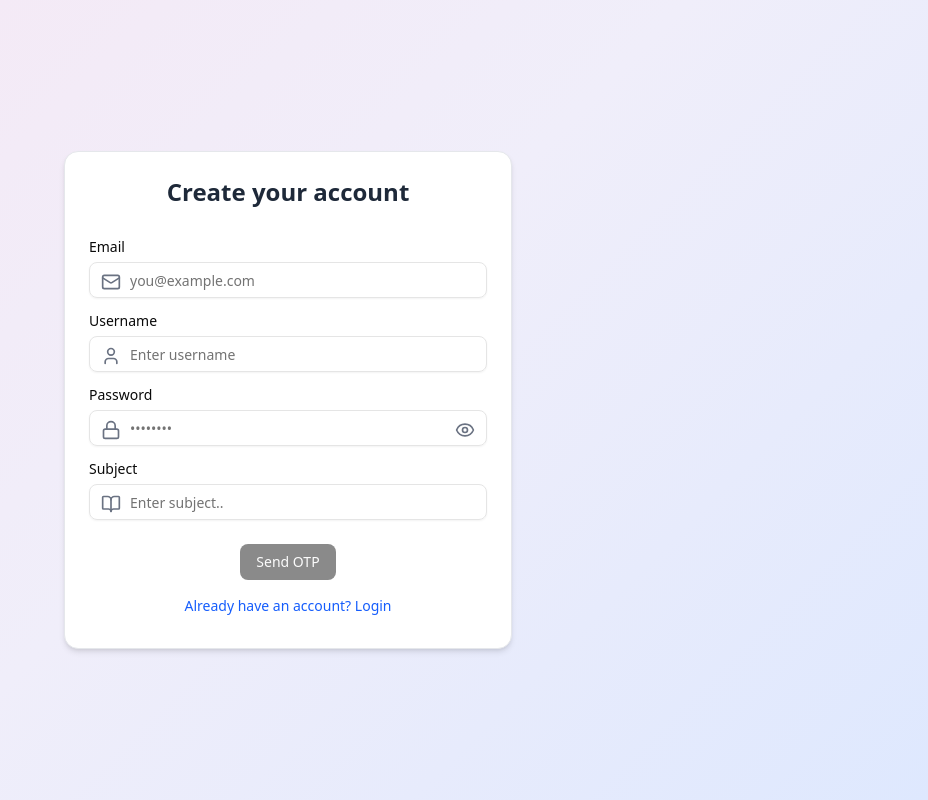
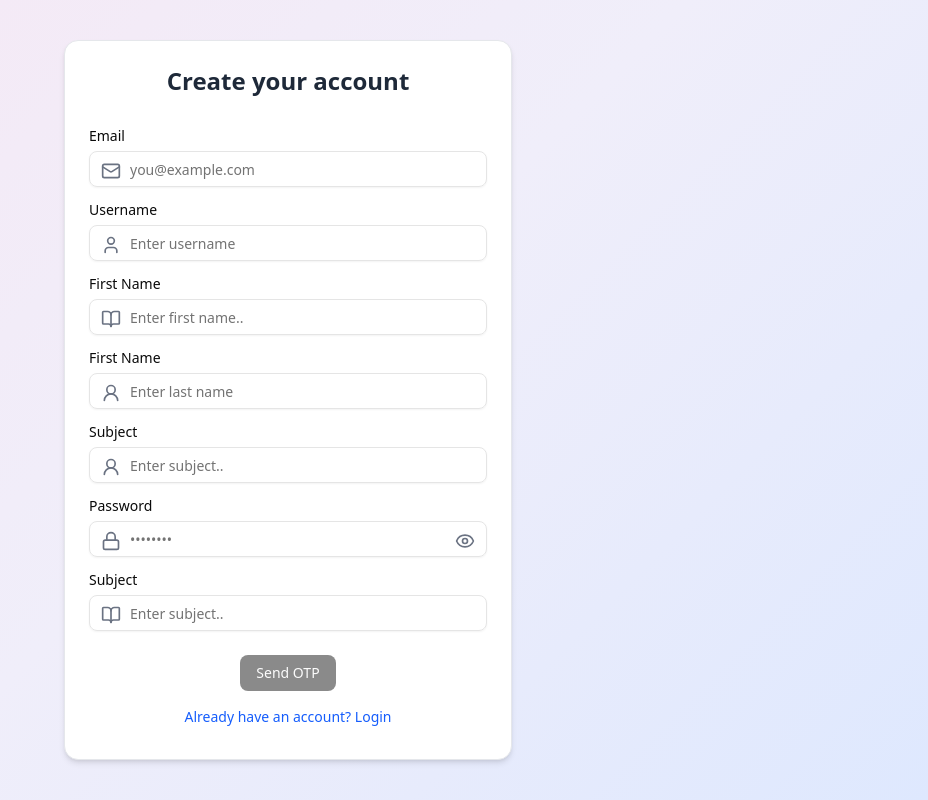
Before and after one commit to samex111/student-attendance-system, a React (Vite) app in the folder client/: page /signup in a window 1280 px wide. Shown: the whole page, without its empty margins (352-1280 px from the left). Built offline with nearby package versions, Linux system fonts and the light colour scheme.

Commit message:
firstName and lasname inout in frontend created

```diff
--- a/client/src/pages/FacultySignup.tsx
+++ b/client/src/pages/FacultySignup.tsx
@@ -4,7 +4,7 @@ import { Button } from "@/components/ui/button"
 import { Card, CardContent, CardFooter, CardHeader, CardTitle } from "@/components/ui/card"
 import { Input } from "@/components/ui/input"
 import { Label } from "@/components/ui/label" // ✅ correct import (not from radix directly)
-import { Eye, Mail,BookOpen  } from 'lucide-react';
+import { Eye, Mail,BookOpen,UserRound  } from 'lucide-react';
 import { EyeOff } from 'lucide-react';
 import { User, Lock, Loader2 } from "lucide-react"
 
@@ -16,6 +16,8 @@ export default function SignUp() {
   const [password, setPassword] = useState("")
   const [otp, setOtp] = useState("")
   const [username, setUsername] = useState("")
+  const [firstName, setFirstName] = useState("")
+  const [lastName, setLastName] = useState("")
   const [subject, setSubject] = useState("")
   const [loading, setLoading] = useState(false)
   const [otpSent, setOtpSent] = useState(false)
@@ -116,6 +118,51 @@ export default function SignUp() {
             </div>
 
           </div>
+             <div className="space-y-2">
+            <Label htmlFor="password">First Name</Label>
+            <div className="relative">
+
+              <BookOpen  className="absolute left-3 top-2.5 h-5 w-5 text-gray-500" />
+            <Input
+              id="text"
+              type="text"
+              placeholder="Enter first name.."
+                className="pl-10"
+              value={firstName}
+              onChange={(e) => setFirstName(e.target.value)}
+            />
+            </div>
+          </div>
+             <div className="space-y-2">
+            <Label htmlFor="password">First Name</Label>
+            <div className="relative">
+
+              <UserRound   className="absolute left-3 top-2.5 h-5 w-5 text-gray-500" />
+            <Input
+              id="text"
+              type="text"
+              placeholder="Enter last name"
+                className="pl-10"
+              value={lastName}
+              onChange={(e) => setLastName(e.target.value)}
+            />
+            </div>
+          </div>
+             <div className="space-y-2">
+            <Label htmlFor="password">Subject</Label>
+            <div className="relative">
+
+              <UserRound   className="absolute left-3 top-2.5 h-5 w-5 text-gray-500" />
+            <Input
+              id="text"
+              type="text"
+              placeholder="Enter subject.."
+                className="pl-10"
+              value={subject}
+              onChange={(e) => setSubject(e.target.value)}
+            />
+            </div>
+          </div>
 
           {/* Password */}
           <div className="space-y-2">
```
